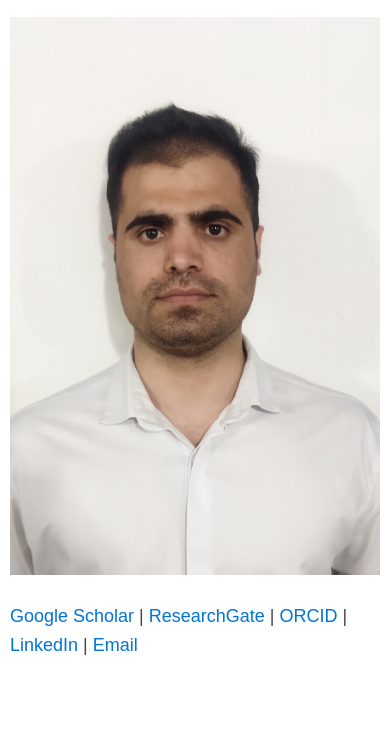
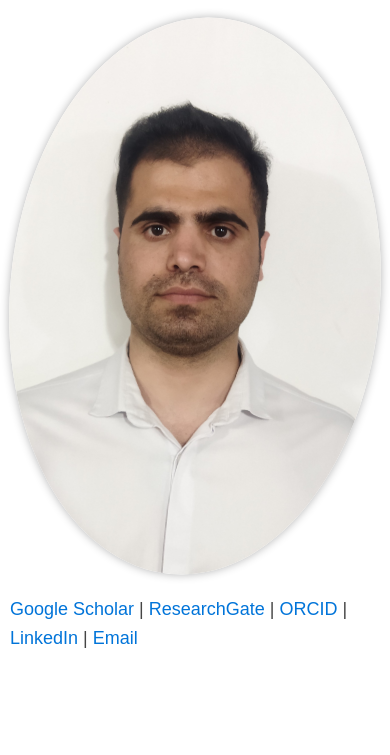
Before and after one commit to EYA9523093/EnayatAmiri, a plain HTML site: page index.html in a window 390 px wide. Shown: the part 60-815 px from the top of the page. Drawn offline with Linux system fonts and the light colour scheme.

Commit message:
Update style.css

```diff
--- a/style.css
+++ b/style.css
@@ -1,3 +1,7 @@
+/* ================= */
+/* Overall Page Setup */
+/* ================= */
+
 body {
   margin: 0 auto;
   max-width: 1000px;
@@ -10,9 +14,32 @@ body {
   color: #454545;
 }
 
+/* ================== */
+/* Profile Photo Style */
+/* ================== */
 #profile-photo {
+  /* Fixed width/height for circle shape */
   width: 280px;
+  height: 280px;
+
+  /* Make it circular and ensure the image fills that circle */
+  border-radius: 50%;
+  object-fit: cover;
+
+  /* Slight tilt */
+  transform: rotate(5deg);
+
+  /* Centers the image and adds spacing at the bottom */
+  display: block;
+  margin: 0 auto 20px auto;
+
+  /* Optional drop shadow for nicer presentation */
+  box-shadow: 0 0 10px rgba(0,0,0,0.3);
 }
+
+/* ================= */
+/* Columns & Text */
+/* ================= */
 
 .column {
   padding: 0 12px;
@@ -45,24 +72,36 @@ a:hover {
   flex-direction: row;
 }
 
-/* Responsive adjustments */
+/* ================= */
+/* Responsive Design */
+/* ================= */
 @media (max-width: 900px) {
   body {
     max-width: 650px;
   }
+
   .flex-container {
     flex-direction: column;
   }
+
   #profile-photo {
+    /* For smaller screens, let the image scale down: */
     width: calc(100vw - 20px);
     max-width: 400px;
+    height: auto; /* Maintaining aspect ratio can break the perfect circle, but ensures no distortion */
+    border-radius: 50%;
+    object-fit: cover;
+    transform: rotate(5deg);
   }
+
   .column {
     padding: 0;
   }
 }
 
-/* Dark mode preference */
+/* ====================== */
+/* Dark Mode Preferences */
+/* ====================== */
 @media (prefers-color-scheme: dark) {
   body {
     background-color: #111;
```
